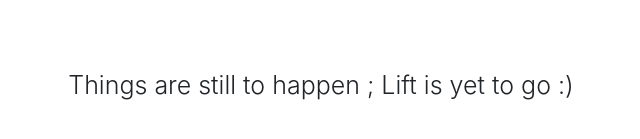
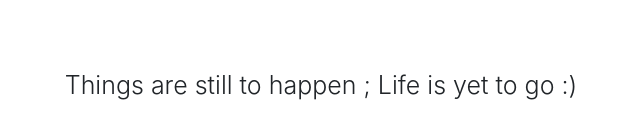
Before and after one commit to atishrah/atishrah, a website: page view/html/index.html in a window 1280 px wide. Shown: the part 311-450 px from the top of the page, 319-959 px from the left. Drawn offline with nearby package versions, Linux system fonts and the light colour scheme; files that its build step writes are made by us from their sources.

Commit message:
edited index

```diff
--- a/view/html/index.html
+++ b/view/html/index.html
@@ -11,7 +11,7 @@
 	</head>
 		<body>
 			<div class="container">
-				<h5 class="lead" style="font-size: 25px;">Things are still to happen ; Lift is yet to go :)</h5>
+				<h5 class="lead" style="font-size: 25px;">Things are still to happen ; Life is yet to go :)</h5>
 			</div>
 		</body>
 </html>
```
